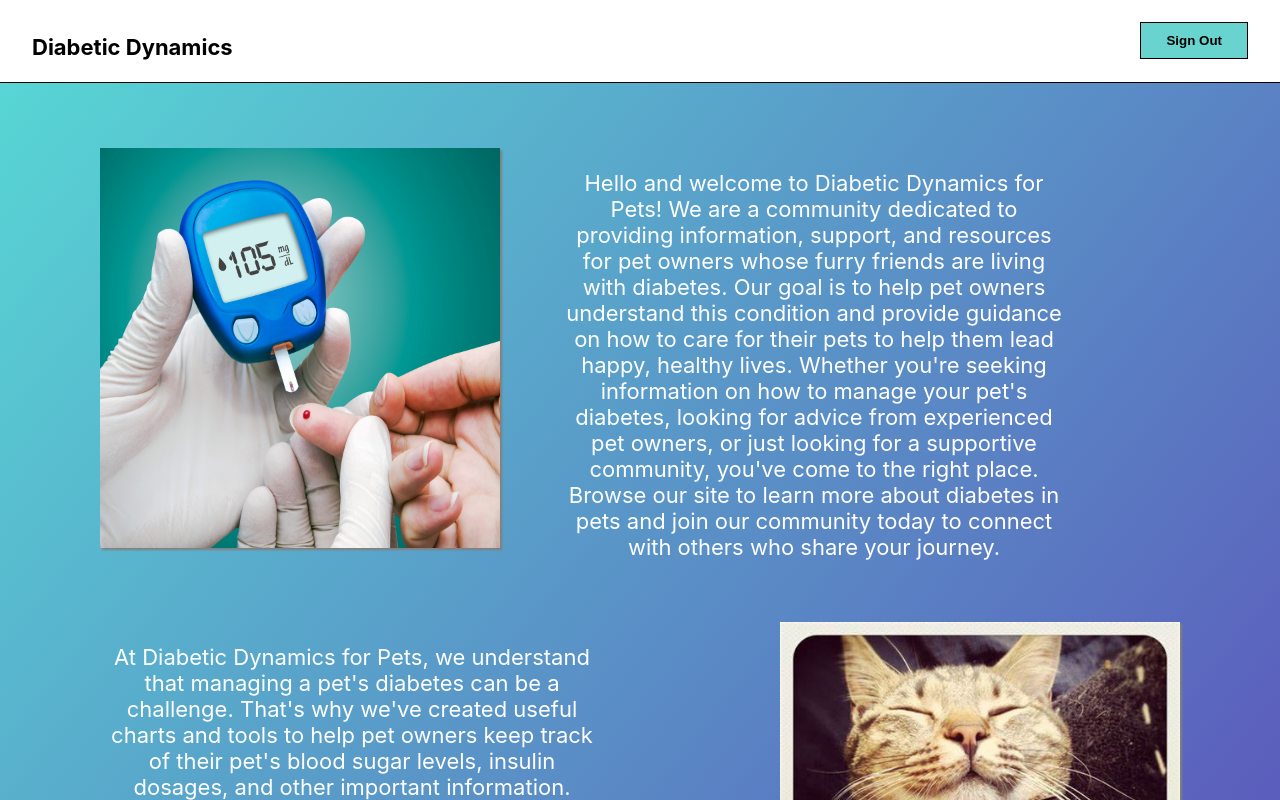
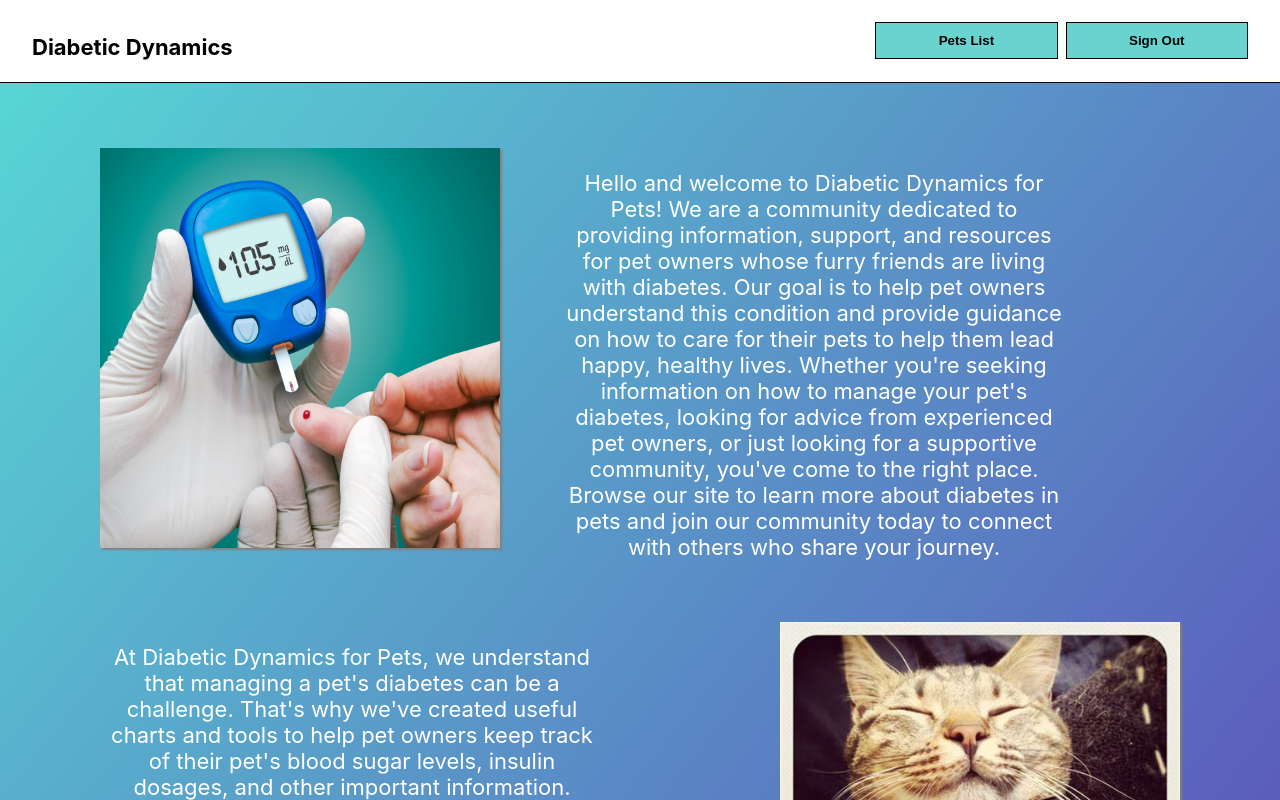
Before and after one commit to threnody5/Diabetic-Dynamics, a React (Create React App) app: page / in a window 1280 px wide. Shown: the top 800 px of the page. Built offline with nearby package versions, Linux system fonts and the light colour scheme; no server answers; sample sign-in values are in the browser's storage.

Commit message:
pets-list navigation added to navbar, styling updated

```diff
--- a/src/components/navigation/index.jsx
+++ b/src/components/navigation/index.jsx
@@ -16,9 +16,17 @@ export default function Navigation() {
   return (
     <div className='container'>
       <span className='webpage-name'>Diabetic Dynamics</span>
-      <span className='button-container'>
+      {/* <span className='button-container'> */}
       {loggedInStatus ? (
+        <>
+          <button
+            className='button-pets-list'
+            onClick={() => navigate('pets-list')}
+          >
+            Pets List
+          </button>
           <SignOut />
+        </>
       ) : (
         <>
           <button
@@ -35,7 +43,7 @@ export default function Navigation() {
           </button>
         </>
       )}
-      </span>
+      {/* </span> */}
     </div>
   );
 }
--- a/src/components/navigation/styles.scss
+++ b/src/components/navigation/styles.scss
@@ -9,19 +9,11 @@
     border-bottom: 1px solid black;
 
     .button-sign-in,
-    .button-sign-up {
-        font-weight: bold;
-        padding: 10px;
-        padding-left: 15px;
-        padding-right: 15px;
-        background-color: $button-backdrop-color;
-        border: 1px solid black;
-        margin: 0 0 0 1rem;
-
-        a {
-            text-decoration: none;
-            color: #000;
-        }
+    .button-sign-up,
+    .button-pets-list {
+        @include button;
+        width: 15% !important;
+        margin-right: 0.5rem;
     }
 
     .navigation-link-text {
@@ -34,6 +26,7 @@
     }
 
     .webpage-name {
+        flex: 1;
         padding-top: 0.7rem;
         font-weight: bold;
         color: $dark-text-color;
--- a/src/components/sign-out/styles.scss
+++ b/src/components/sign-out/styles.scss
@@ -2,4 +2,5 @@
 
 .sign-out-button {
     @include button;
+    width: 15% !important;
 }
```
Lines whose indentation alone changed are shown as unchanged.
